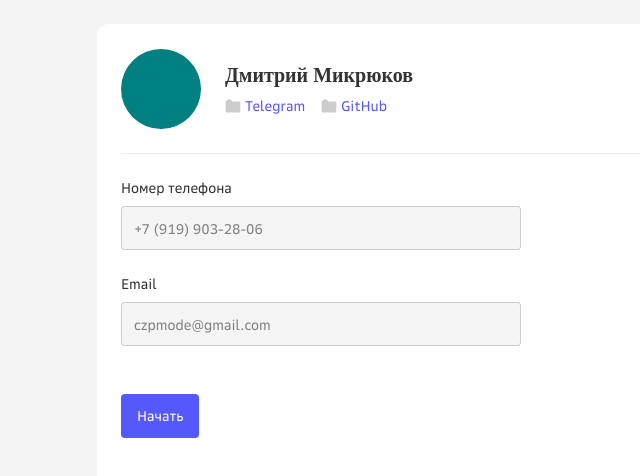
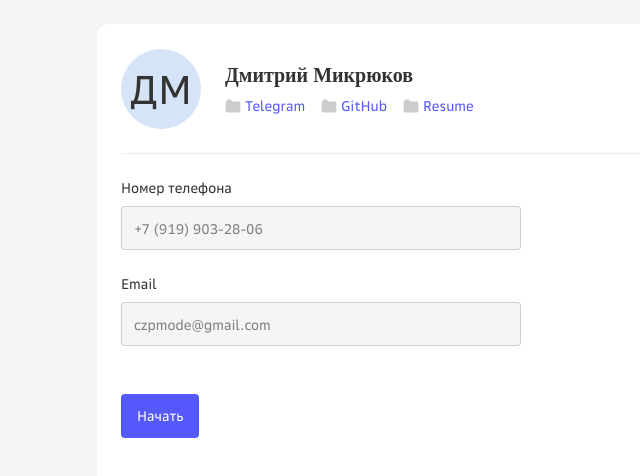
Before and after one commit to chezapacan/cloud-test-form, a React (Vite) app: page / in a window 1280 px wide. Shown: the top 476 px of the page, without its empty margins (93-733 px from the left). Built offline with nearby package versions, Linux system fonts and the light colour scheme; a web font is replaced by a local one.

Commit message:
add avatar initials and resume link

```diff
--- a/src/components/ui/Profile/Avatar/Avatar.module.css
+++ b/src/components/ui/Profile/Avatar/Avatar.module.css
@@ -2,5 +2,12 @@
   width: 80px;
   height: 80px;
   border-radius: 50%;
-  background-color: teal;
+  background-color: #d5e4f7;
+  display: flex;
+  justify-content: center;
+  align-items: center;
 }
+.initials {
+  font-size: 40px;
+  line-height: 52px;
+}
--- a/src/components/ui/Profile/Avatar/Avatar.tsx
+++ b/src/components/ui/Profile/Avatar/Avatar.tsx
@@ -1,5 +1,19 @@
 import styles from './Avatar.module.css';
 
-export const Avatar = () => {
-  return <div className={styles.avatar}></div>;
+type Props = {
+  titleName: string;
+  img?: string;
 };
+
+export const Avatar = ({ titleName, img }: Props) => {
+  const initials = titleName
+    .split(' ')
+    .map((elem) => elem[0])
+    .join('');
+
+  return (
+    <div className={styles.avatar}>
+      {img ? <img src={img} /> : <p className={styles.initials}>{initials}</p>}
+    </div>
+  );
+};
--- a/src/components/ui/Profile/Profile.tsx
+++ b/src/components/ui/Profile/Profile.tsx
@@ -3,16 +3,24 @@ import { Avatar } from './Avatar/Avatar';
 import { TitleName } from './TitleName/TitleName';
 import { ProfileLink } from './ProfileLink/ProfileLink';
 
-export const Profile = () => {
+type Props = {
+  titleName: string;
+};
+
+export const Profile = ({ titleName }: Props) => {
   return (
     <>
       <div className={styles.profile}>
-        <Avatar />
+        <Avatar titleName={titleName} />
         <div className={styles.info}>
-          <TitleName title='Дмитрий Микрюков' />
+          <TitleName title={titleName} />
           <div className={styles.links}>
             <ProfileLink url='https://t.me/chezapacan' text='Telegram' />
             <ProfileLink url='https://github.com/chezapacan' text='GitHub' />
+            <ProfileLink
+              url='https://career.habr.com/chezapacan'
+              text='Resume'
+            />
           </div>
         </div>
       </div>
--- a/src/pages/MainPage/MainPage.tsx
+++ b/src/pages/MainPage/MainPage.tsx
@@ -42,7 +42,7 @@ export const MainPage = () => {
   return (
     <Paper>
       <div className={styles.wrapper}>
-        <Profile />
+        <Profile titleName='Дмитрий Микрюков' />
         <form>
           <div className={styles.other}>
             <TextField
```
